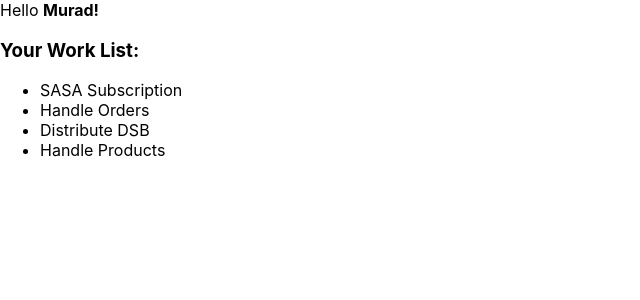
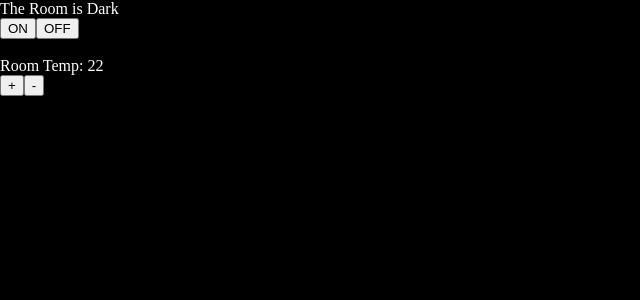
Before and after one commit to murad-faridi/bootcamp2020, a React (Create React App) app: page / in a window 1280 px wide. Shown: the top 300 px of the page, without its empty margins (0-640 px from the left). Built offline with nearby package versions, Linux system fonts and the light colour scheme.

Commit message:
State and Props

```diff
--- a/src/index.css
+++ b/src/index.css
@@ -1,13 +1,12 @@
-body {
+html, body, #root, .room {
+  height: 100%;
   margin: 0;
-  font-family: -apple-system, BlinkMacSystemFont, 'Segoe UI', 'Roboto', 'Oxygen',
-    'Ubuntu', 'Cantarell', 'Fira Sans', 'Droid Sans', 'Helvetica Neue',
-    sans-serif;
-  -webkit-font-smoothing: antialiased;
-  -moz-osx-font-smoothing: grayscale;
 }
-
-code {
-  font-family: source-code-pro, Menlo, Monaco, Consolas, 'Courier New',
-    monospace;
+.lit {
+  background-color: white;
+  color: black;
 }
+.dark {
+  background-color: black;
+  color: white;
+}
--- a/src/index.js
+++ b/src/index.js
@@ -2,17 +2,40 @@ import React from 'react';
 import ReactDOM from 'react-dom';
 import './index.css';
 
-function Hi(){
-	return 	<div>
-				Hello <strong>Murad!</strong>
-				<h3>Your Work List:</h3>
-				<ul>
-					<li>SASA Subscription</li>
-					<li>Handle Orders</li>
-					<li>Distribute DSB</li>
-					<li>Handle Products</li>
-				</ul>
+const MediaCard = (props) => (
+	 		<div>
+				<h2>{props.title}</h2>
+				<p>{props.body}</p>
+				{props.isOpen ? <div>Opened</div> : <div>Closed</div>}
+				<div>{props.imageUrl}</div>
 			</div>
+)
+
+const Room = () => {
+	const[isLit, setLit] = React.useState(false);
+	let[temp, setTemp] = React.useState(22);
+	return (
+	<div className={`room ${isLit ? "lit" : "dark"}`}>
+		The Room is {isLit ? 'Lit' : 'Dark'}
+		<br />
+		<button onClick={()=>setLit(true)}>ON</button>
+		<button onClick={()=>setLit(false)}>OFF</button>
+		<br /><br />
+		Room Temp: {temp}
+		<br />
+		<button onClick={()=>setTemp(++temp)}>+</button>
+		<button onClick={()=>setTemp(--temp)}>-</button>
+	</div>
+	)
 }
 
-ReactDOM.render(<Hi />,document.getElementById('root'));
+
+// ReactDOM.render(<MediaCard
+// 	title="Welcome"
+// 	body={<div>This is <b>Body</b></div>}
+// 	imageUrl={<img src="https://technowise360.com/assets/catalog/81608.jpg" style={{width: "200px"}} />}
+// 	isOpen={true}
+// 	/>,document.getElementById('root'));
+
+
+ReactDOM.render(<Room />,document.getElementById('root'));
```
